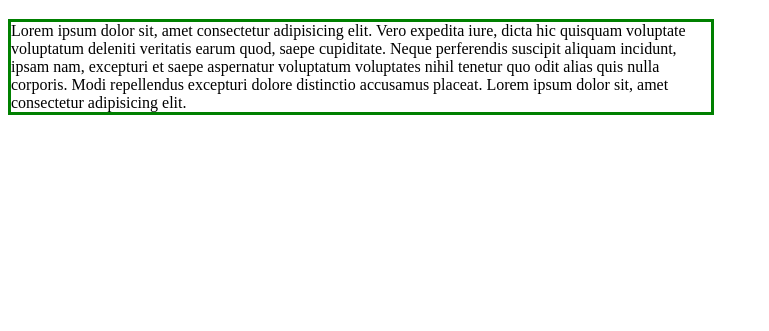
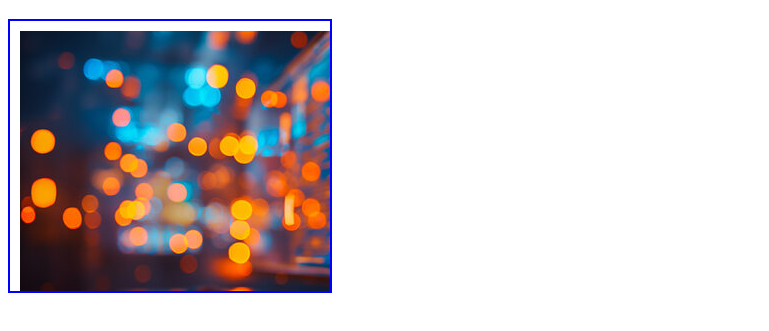
Before and after one commit to mhussainilyas/CSS-Styling, a plain HTML site: page index.html in a window 1280 px wide. Shown: the part 61-392 px from the top of the page, without its empty margins (0-769 px from the left). Drawn offline with Linux system fonts and the light colour scheme.

Commit message:
overflow

```diff
--- /dev/null
+++ b/CSS/overflow.css
@@ -0,0 +1,18 @@
+div {
+    width: 300px;
+    height: 250px;
+    border: 2px solid blue;
+    padding: 10px;
+
+    /* overflow */
+    /* overflow: hidden; */
+    /* overflow: scroll; */
+    /* overflow: auto; */
+    /* overflow: visible; */
+
+    /* overflow-x */
+    overflow-x: auto;
+
+    /* overflow-y */
+    overflow-y: auto;
+}
--- a/index.html
+++ b/index.html
@@ -4,18 +4,25 @@
     <meta charset="UTF-8" />
     <meta name="viewport" content="width=device-width, initial-scale=1.0" />
     <title>CSS Tutorial</title>
-    <link rel="stylesheet" href="CSS/min-max-width.css" />
+    <link rel="stylesheet" href="CSS/overflow.css" />
   </head>
   <body>
     <h1>Muhammad Hussain</h1>
-    <p>
+    <div>
+      <img src="images/programming.jpg" alt="">
       Lorem ipsum dolor sit, amet consectetur adipisicing elit. Vero expedita
       iure, dicta hic quisquam voluptate voluptatum deleniti veritatis earum
       quod, saepe cupiditate. Neque perferendis suscipit aliquam incidunt, ipsam
       nam, excepturi et saepe aspernatur voluptatum voluptates nihil tenetur quo
       odit alias quis nulla corporis. Modi repellendus excepturi dolore
       distinctio accusamus placeat. Lorem ipsum dolor sit, amet consectetur
-      adipisicing elit.
-    </p>
+      adipisicing elit. Lorem ipsum dolor sit, amet consectetur adipisicing
+      elit. Vero expedita iure, dicta hic quisquam voluptate voluptatum deleniti
+      veritatis earum quod, saepe cupiditate. Neque perferendis suscipit aliquam
+      incidunt, ipsam nam, excepturi et saepe aspernatur voluptatum voluptates
+      nihil tenetur quo odit alias quis nulla corporis. Modi repellendus
+      excepturi dolore distinctio accusamus placeat. Lorem ipsum dolor sit, amet
+      consectetur adipisicing elit.
+    </div>
   </body>
 </html>
```
Also changed, not shown: images/programming.jpg (added).
